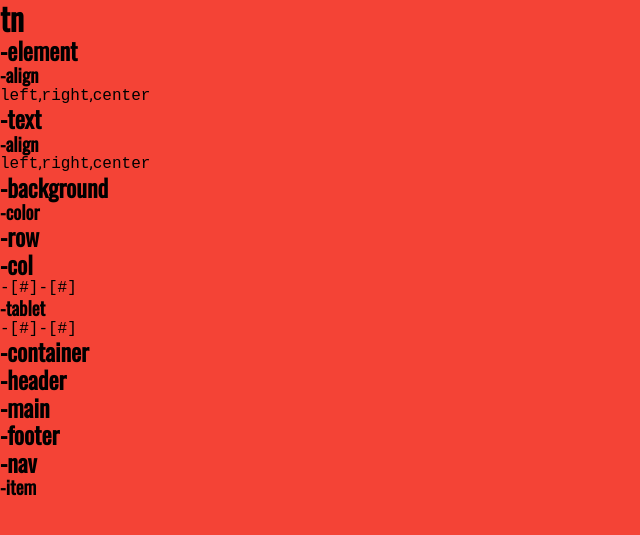
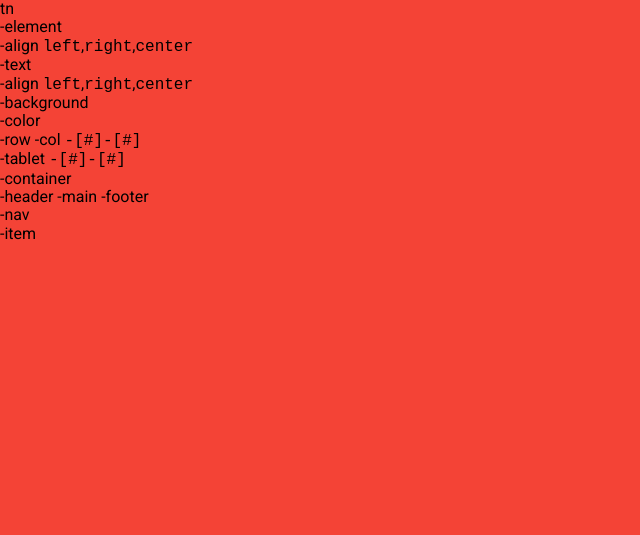
Before and after one commit to tumblenet/tumblenet-css, a Jekyll site: the page built from CLASS STANDED.md, in a window 1280 px wide. Shown: the top 535 px of the page, without its empty margins (0-640 px from the left). Built offline with Jekyll 4.4.1, drawn with Linux system fonts in a browser that asks for light colours; our own code applies the rules of GitHub Pages for plain Markdown files.

Commit message:
Update CLASS STANDED.md

```diff
--- a/CLASS STANDED.md
+++ b/CLASS STANDED.md
@@ -1,30 +1,30 @@
-# tn
-## -element
-### -align
+tn
+> -element
+>> -align
 `left`,`right`,`center`
 
-## -text
-### -align
+> -text
+>> -align
 `left`,`right`,`center`
 
-## -background
-### -color
+> -background
+>> -color
 
 
-## -row
-## -col
+> -row
+> -col
 `-[#]-[#]`
-### -tablet
+>> -tablet
 `-[#]-[#]`
 
 
 
-## -container
+> -container
 
-## -header
-## -main
-## -footer
+> -header
+> -main
+> -footer
 
 
-## -nav
-### -item
+> -nav
+>> -item
```
